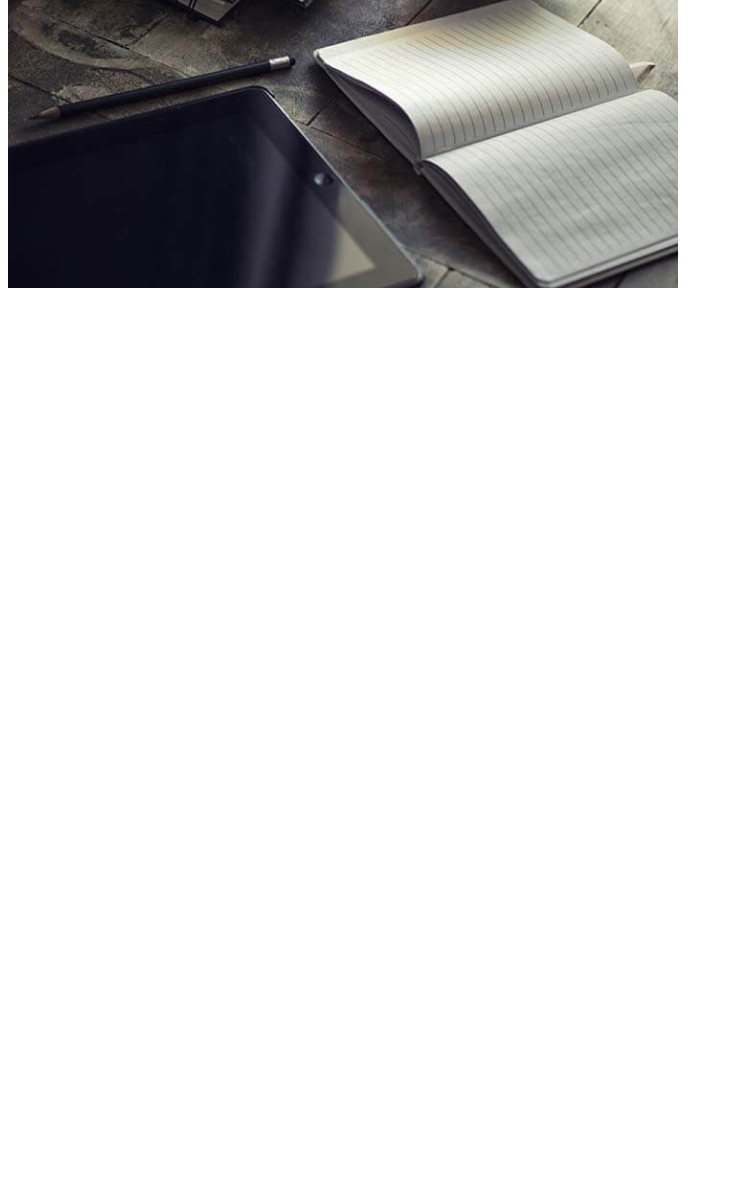
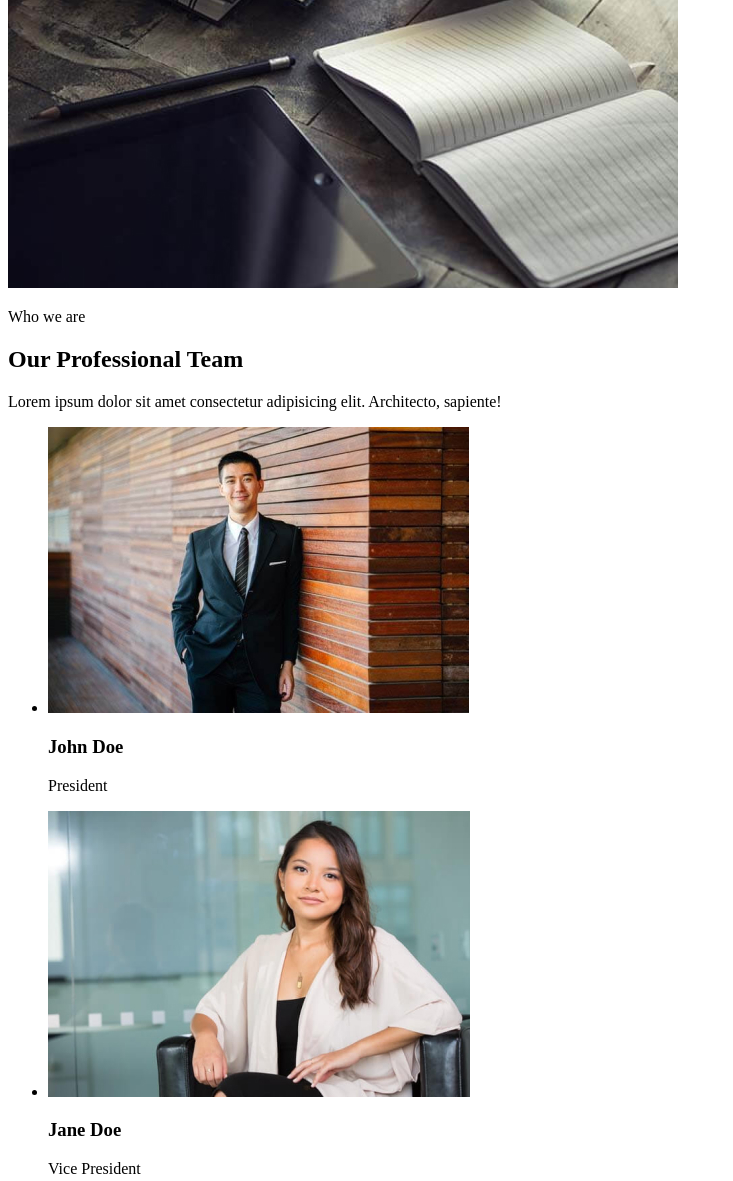
Before and after one commit to kashirin-olexsandr/blended-90-7-8, a plain HTML site: page index.html in a window 1280 px wide. Shown: the part 3102-4283 px from the top of the page, without its empty margins (0-733 px from the left). Before the commit the page ends 3402 px from the top, so only its background shows below. Drawn offline with Linux system fonts and the light colour scheme.

Commit message:
section-our-team4

```diff
--- a/index.html
+++ b/index.html
@@ -78,6 +78,19 @@
         </div>
         <img src="images/coffe.jpg" alt="coffe" />
       </section>
+      <section>
+        <p>Who we are</p>
+        <h2>Our Professional Team</h2>
+        <p>
+          Lorem ipsum dolor sit amet consectetur adipisicing elit. Architecto,
+          sapiente!
+        </p>
+        <ul>
+          <li><img src="./images/image_section3/Rectangle-1.jpg" alt="man"> <h3>John Doe</h3> <p>President</p></li>
+          <li><img src="./images/image_section3/Rectangl-2.jpg" alt="woman"><h3>Jane Doe</h3><p>Vice President</p></li>
+          <li><img src="./images/image_section3/Rectangle-3.jpg" alt="barista"><h3>Steve Smith</h3><p>Marketing Head</p></li>
+        </ul>
+      </section>
     </main>
   </body>
 </html>
```
Also changed, not shown: images/Group 1.jpg (added), images/image_section3/Rectangl-2.jpg (added), images/image_section3/Rectangle-1.jpg (added), images/image_section3/Rectangle-3.jpg (added).
